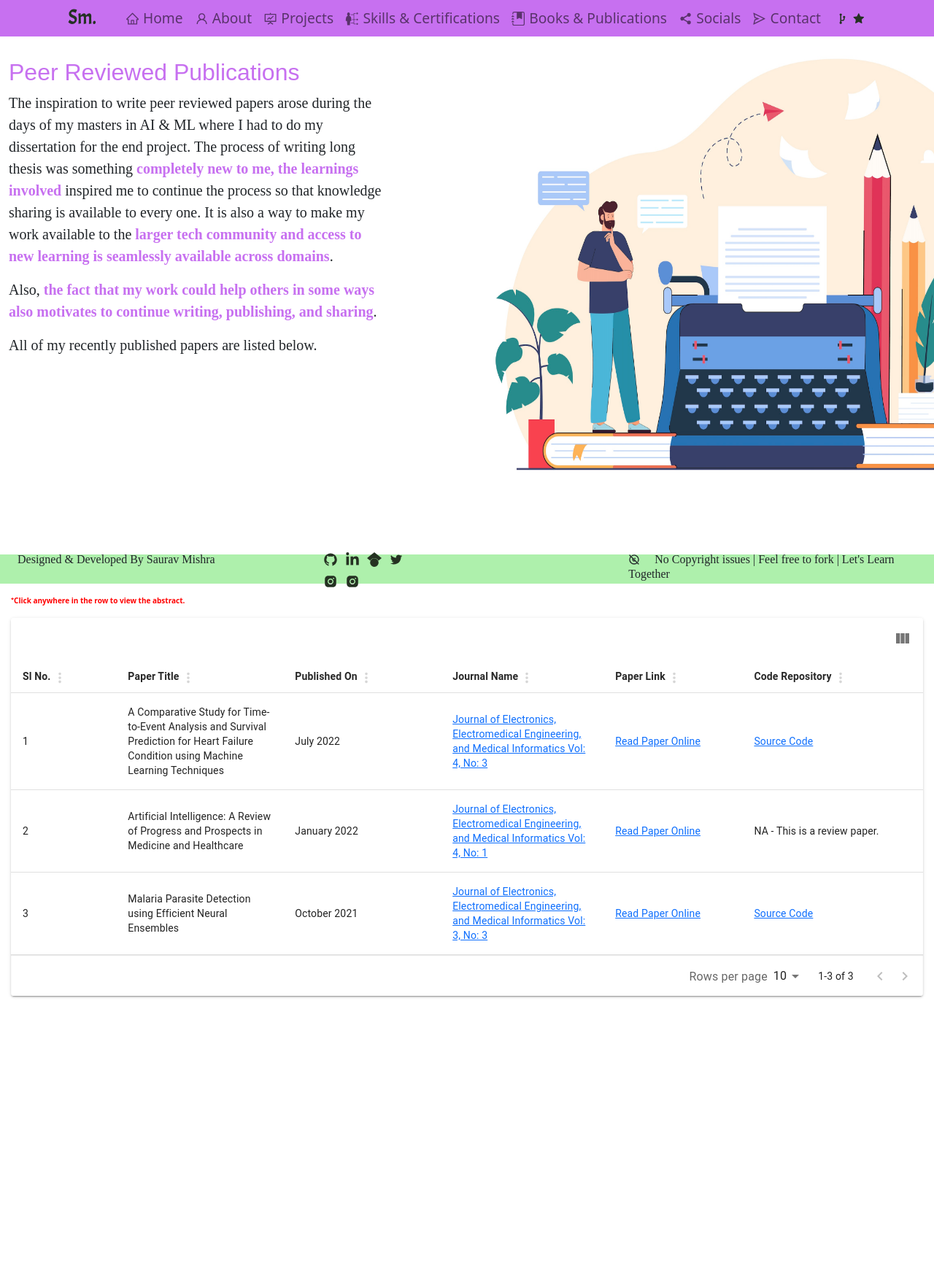
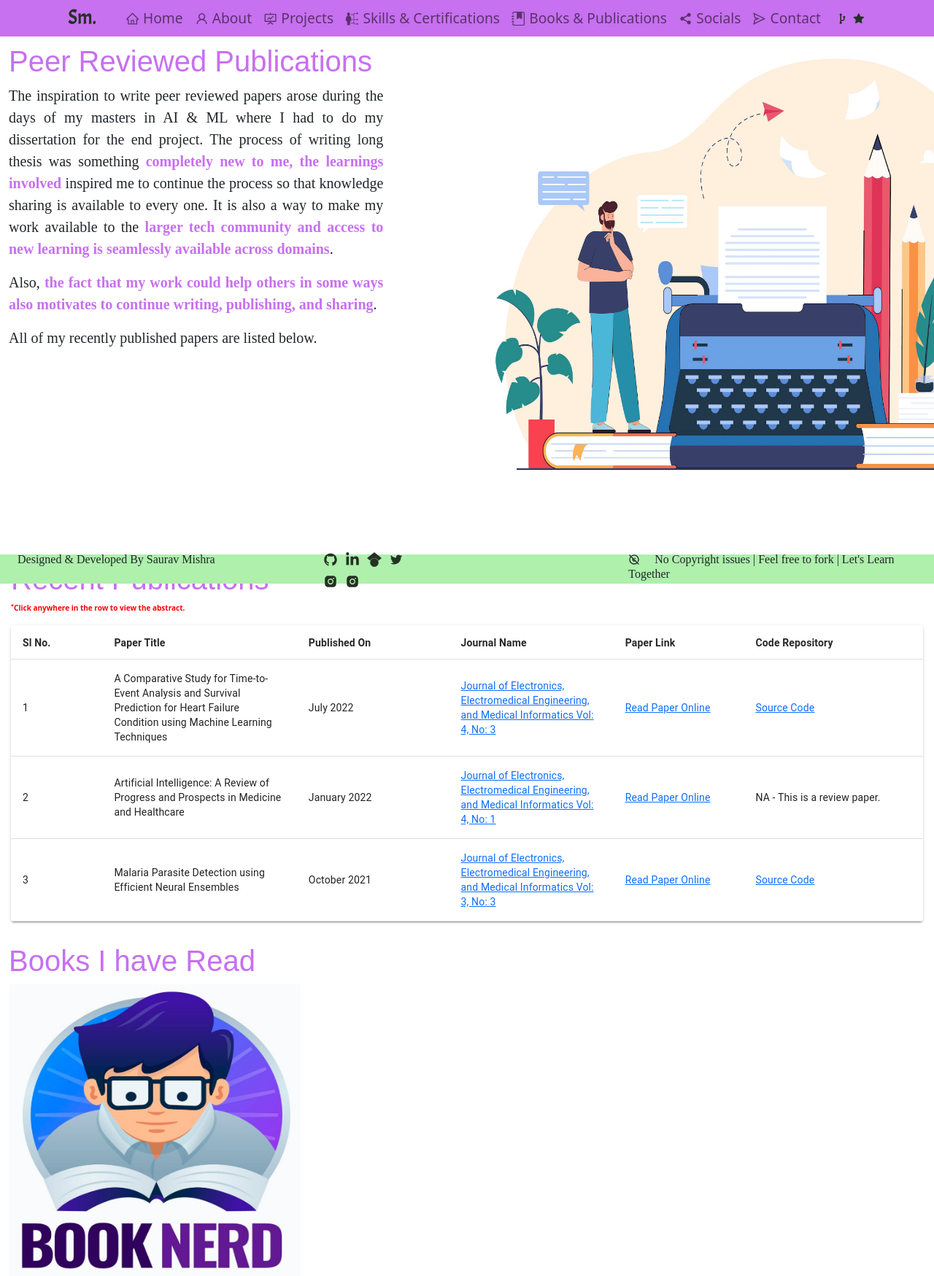
Before and after one commit to sauravmishra1710/Saurav.Hello.World, a React (Create React App) app: page /publications in a window 1280 px wide. Shown: the top 1749 px of the page at 73% size. Before the commit the page ends 1460 px from the top, so only its background shows below. Built offline with nearby package versions, Linux system fonts and the light colour scheme; the HTML template or start-up script is replaced by a standard one; a web font is replaced by a local one.

Commit message:
Publications Page
Books read section update

```diff
--- a/src/components/publications/publications.css
+++ b/src/components/publications/publications.css
@@ -2,7 +2,7 @@
 
 .publications {
     /* background-color: #EDF9FE; */
-    height: 100vh;
+    /* height: 100vh; */
     padding-top: 100px;
     padding-left: 15px;
     padding-right: 15px;
@@ -15,6 +15,8 @@
 .publications-text p {
     font-family:'Times New Roman', Times, serif;
     font-size: 20px;
+    text-align: justify;
+    text-justify: inter-word;
   }
 
 .image {
--- a/src/components/publications/publications.js
+++ b/src/components/publications/publications.js
@@ -2,8 +2,10 @@ import "./publications.css";
 import { Col, Container, Row } from "react-bootstrap";
 import { useState, useMemo } from "react";
 import { MaterialReactTable } from "material-react-table";
+import { Bounce, Fade } from "react-reveal";
 import Abstract from "./Abstract";
 import publication from "../../img/page_logos/publications.jpg";
+import BookNerd from "../../img/page_logos/BookNerd.png";
 
 const journals = [
   {
@@ -152,22 +154,25 @@ const Publications = () => {
       <Container fluid>
         <Row>
           <Col md={6}>
-            <div className="col-lg-10" style={{ marginTop: "80px" }}>
-              <h2 id="heading" className="purple">
+            <div className="col-lg-10" style={{ marginTop: "60px" }}>
+              <Bounce top duration={1000}>
+                <h1 id="heading" className="purple">
                   Peer Reviewed Publications
-              </h2>
+                </h1>
+              </Bounce>
               <div className="publications-text">
+                <Bounce right duration={1000}>
                   <p>
-                  The inspiration to write peer reviewed papers arose during the
-                  days of my masters in AI & ML where I had to do my
-                  dissertation for the end project. The process of writing long
-                  thesis was something{" "}
+                    The inspiration to write peer reviewed papers arose during
+                    the days of my masters in AI & ML where I had to do my
+                    dissertation for the end project. The process of writing
+                    long thesis was something{" "}
                     <span className="purple">
                       <b> completely new to me, the learnings involved</b>
                     </span>{" "}
-                  inspired me to continue the process so that knowledge sharing
-                  is available to every one. It is also a way to make my work
-                  available to the{" "}
+                    inspired me to continue the process so that knowledge
+                    sharing is available to every one. It is also a way to make
+                    my work available to the{" "}
                     <span className="purple">
                       <b>
                         larger tech community and access to new learning is
@@ -176,21 +181,28 @@ const Publications = () => {
                     </span>
                     .
                   </p>{" "}
+                </Bounce>
+                <Bounce left duration={1000}>
                   <p>
                     Also,{" "}
                     <span className="purple">
                       <b>
-                      the fact that my work could help others in some ways also
-                      motivates to continue writing, publishing, and sharing
+                        the fact that my work could help others in some ways
+                        also motivates to continue writing, publishing, and
+                        sharing
                       </b>
                     </span>
                     .
                   </p>{" "}
+                </Bounce>
+                <Bounce right duration={1000}>
                   <p>All of my recently published papers are listed below.</p>
+                </Bounce>
               </div>
             </div>
           </Col>
           <Col md={6}>
+            <Fade bottom diatance="500px">
               <img
                 className="image"
                 src={publication}
@@ -198,14 +210,15 @@ const Publications = () => {
                 height={600}
                 width={800}
               />
+            </Fade>
           </Col>
         </Row>
         <Row>
           <div className="publications">
-            <h2 id="heading" className="purple">
+            <h1 id="heading" className="purple">
               {" "}
               Recent Publications{" "}
-            </h2>
+            </h1>
             <p style={{ fontSize: "10px", color: "red", fontWeight: "800" }}>
               <sup>*</sup>Click anywhere in the row to view the abstract.
             </p>
@@ -214,9 +227,13 @@ const Publications = () => {
               data={journals}
               enableSorting={false}
               enableFilters={false}
+              enableTopToolbar={false}
+              enableBottomToolbar={false}
               enableDensityToggle={false}
               enableFullScreenToggle={false}
               enableColumnResizing={false}
+              enableColumnActions={false}
+              enableColumnFilters={false}
               // muiTableContainerProps={{ sx: { maxWidth: '100%', maxHeight: '50%' }, }}
               muiTableBodyRowProps={{
                 onClick: (event) => {
@@ -259,6 +276,25 @@ const Publications = () => {
             fullPaperLink={fullPaperLink}
           />
         </Row>
+        <Row>
+          <div className="col-lg-10" style={{ marginTop: "20px" }}>
+            <Bounce right duration={1000}>
+              <h1 id="heading" className="purple">
+                Books I have Read
+              </h1>
+            </Bounce>
+
+            <Fade top>
+              <img
+                // className="image"
+                src={BookNerd}
+                alt=""
+                height={400}
+                width={400}
+              />
+            </Fade>
+          </div>
+        </Row>
       </Container>
     </>
   );
```
Also changed, not shown: src/img/page_logos/BookNerd.png (added). Lines whose indentation alone changed are shown as unchanged.
